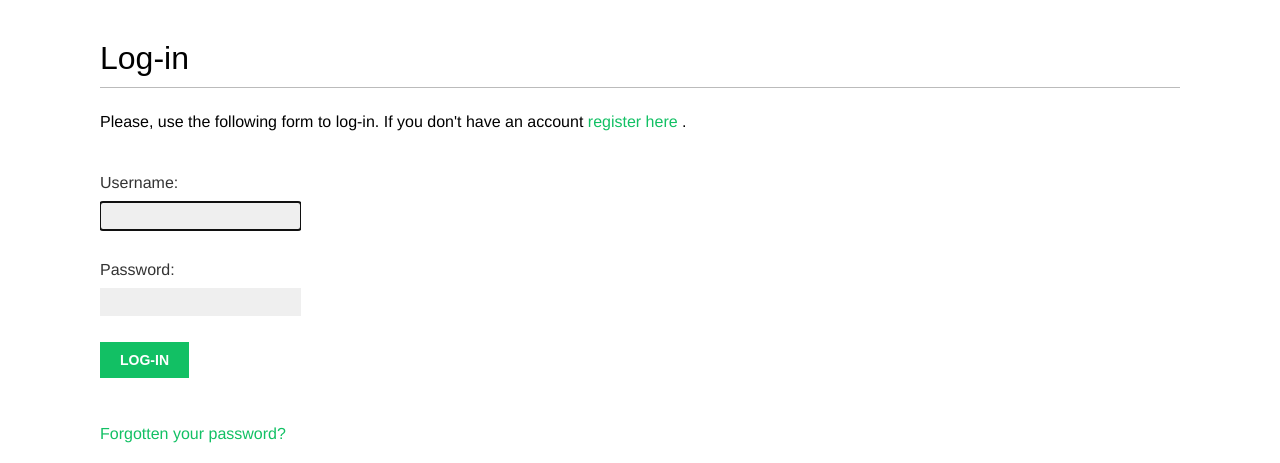
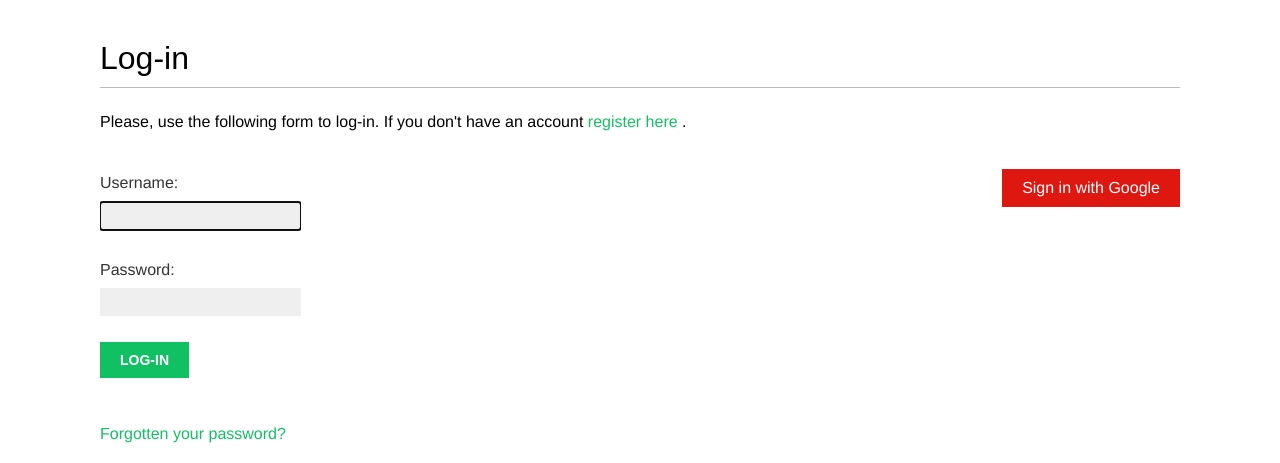
Before and after one commit to seyyed-amirreza-hosseini/social-website, a Django app: page /account/login/ in a window 1280 px wide. Shown: the part 47-510 px from the top of the page. Run offline with Django 5.2, Linux system fonts and the light colour scheme; some web fonts are replaced.

Commit message:
sign in with Google

```diff
--- a/account/templates/registration/login.html
+++ b/account/templates/registration/login.html
@@ -25,4 +25,13 @@
     </a>
  </p>
 </div>
+<div class="social">
+  <ul>
+  <li class="google">
+  <a href="{% url 'social:begin' 'google-oauth2' %}">
+  Sign in with Google
+  </a>
+  </li>
+  </ul>
+  </div>
 {% endblock %}
--- a/bookmarks/urls.py
+++ b/bookmarks/urls.py
@@ -23,7 +23,8 @@ from django.conf.urls.static import static
 urlpatterns = [
     path("admin/", admin.site.urls),
     path("account/", include('account.urls')),
-    ]
+    path("social-auth/", include('social_django.urls'), name='social'),
+]
 
 if settings.DEBUG:
     urlpatterns += static(settings.MEDIA_URL, document_root=settings.MEDIA_ROOT)
```
Also changed, not shown: bookmarks/settings.py (+9 -1 lines), 1 other file.
